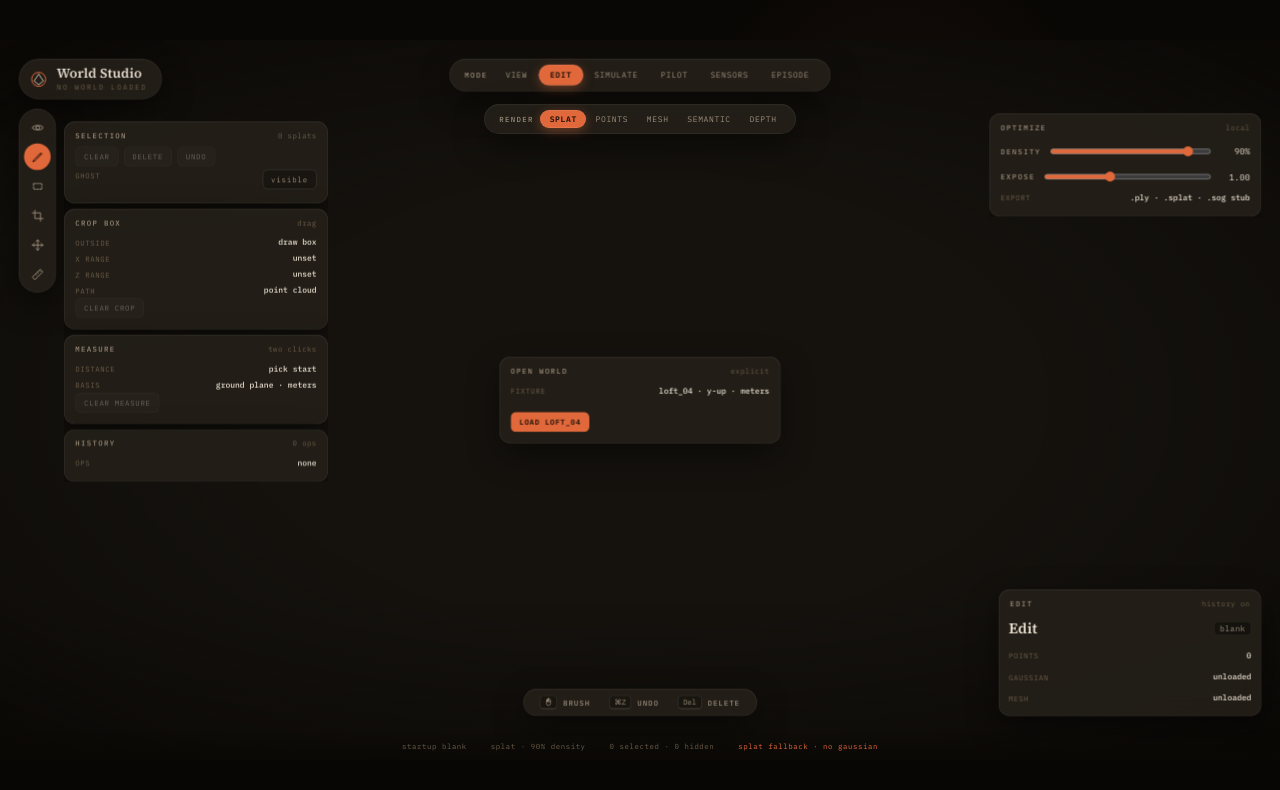
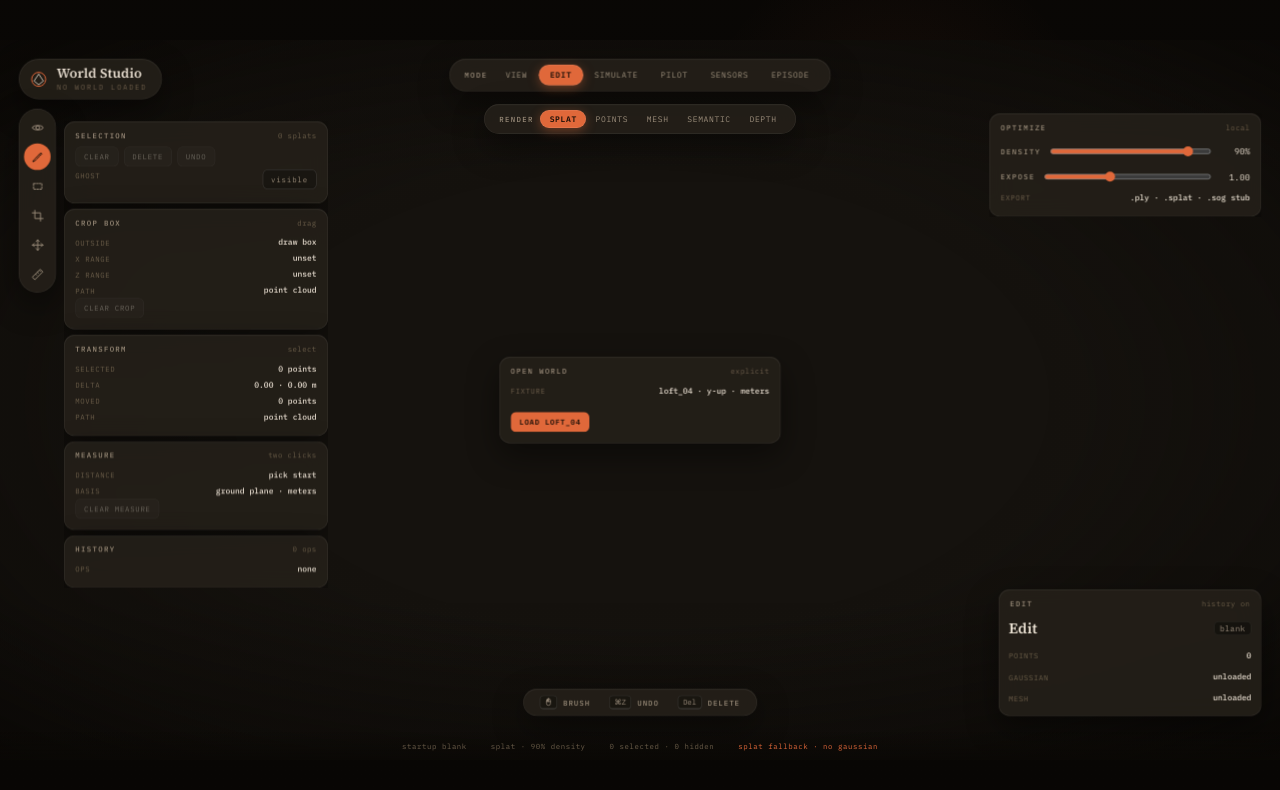
Before and after one commit to sandeep-devarapalli/world-studio, a React (Vite) app in the folder apps/web/: page / in a window 1280 px wide. Both pictures are taken after a click on the button "EDIT". Shown: the top 790 px of the page. Built offline with nearby package versions, Linux system fonts and the light colour scheme.

Commit message:
Add Edit transform tool (#57)

```diff
--- a/apps/web/src/App.tsx
+++ b/apps/web/src/App.tsx
@@ -23,6 +23,7 @@ import type {
   LocalWorldPackagePayload,
   EpisodeBundleAsset,
   PhysicsDiagnostics,
+  PointTransform,
   RendererDiagnostics,
   RenderAdapter,
   RenderMode,
@@ -198,7 +199,29 @@ interface CropHistoryItem {
   nextCrop: CropRegion | null;
 }
 
-type HistoryItem = SelectionHistoryItem | CropHistoryItem;
+interface TransformHistoryItem {
+  id: string;
+  type: "transform";
+  count: number;
+  indices: number[];
+  delta: PointTransform;
+  previousTransforms: Map<number, PointTransform>;
+}
+
+type HistoryItem = SelectionHistoryItem | CropHistoryItem | TransformHistoryItem;
+
+interface TransformDraft {
+  dx: number;
+  dz: number;
+  count: number;
+  stage: { x: number; y: number };
+}
+
+interface TransformDrag {
+  startWorld: [number, number, number];
+  indices: number[];
+  baseTransforms: Map<number, PointTransform>;
+}
 
 const initialCamera: CameraState = {
   yaw: 0.62,
@@ -329,10 +352,23 @@ function pointInsideCrop(point: PointRecord, bounds: CropBounds): boolean {
   return point.x >= bounds.minX && point.x <= bounds.maxX && point.z >= bounds.minZ && point.z <= bounds.maxZ;
 }
 
+function addPointTransform(base: PointTransform | undefined, delta: PointTransform): PointTransform {
+  return {
+    dx: (base?.dx ?? 0) + delta.dx,
+    dy: (base?.dy ?? 0) + delta.dy,
+    dz: (base?.dz ?? 0) + delta.dz
+  };
+}
+
+function isZeroTransform(transform: PointTransform): boolean {
+  return Math.hypot(transform.dx, transform.dy, transform.dz) < 0.0001;
+}
+
 export function App() {
   const canvasRef = useRef<HTMLCanvasElement | null>(null);
-  const interactionRef = useRef<{ kind: "orbit" | "brush" | "rect" | "crop"; x: number; y: number } | null>(null);
+  const interactionRef = useRef<{ kind: "orbit" | "brush" | "rect" | "crop" | "move"; x: number; y: number } | null>(null);
   const brushStrokeRef = useRef<Set<number>>(new Set());
+  const transformDragRef = useRef<TransformDrag | null>(null);
   const simulationRef = useRef<RapierSimulation | null>(null);
   const simulationTokenRef = useRef(0);
   const propSeqRef = useRef(defaultProps.length);
@@ -363,6 +399,9 @@ export function App() {
   const [history, setHistory] = useState<HistoryItem[]>([]);
   const [cropRegion, setCropRegion] = useState<CropRegion | null>(null);
   const [cropDraft, setCropDraft] = useState<StageRect | null>(null);
+  const [pointTransforms, setPointTransforms] = useState<Map<number, PointTransform>>(new Map());
+  const [transformDraft, setTransformDraft] = useState<TransformDraft | null>(null);
+  const [lastTransformDelta, setLastTransformDelta] = useState<TransformDraft | null>(null);
   const [measurePoints, setMeasurePoints] = useState<MeasurePoint[]>([]);
   const [agent, setAgent] = useState<AgentState>(defaultSpawn);
   const [spawn, setSpawn] = useState<AgentState>(defaultSpawn);
@@ -488,9 +527,10 @@ export function App() {
       debugCollision,
       agentBodyRadius: bodyPreset?.radius,
       grid: true,
-      cropBounds: cropRegion?.bounds
+      cropBounds: cropRegion?.bounds,
+      pointTransforms
     }),
-    [accent, agent, bodyPreset?.radius, camera, cropRegion, debugCollision, deleted, density, exposure, isolatedClass, mode, renderMode, replayAgent, selected, selectedSensorId, sensors, showDeleted, spawn, trajectory]
+    [accent, agent, bodyPreset?.radius, camera, cropRegion, debugCollision, deleted, density, exposure, isolatedClass, mode, pointTransforms, renderMode, replayAgent, selected, selectedSensorId, sensors, showDeleted, spawn, trajectory]
   );
   const activePackageInsight = useMemo(
     () => (selectedInsightId ? packageInsights.find((insight) => insight.id === selectedInsightId) ?? null : null),
@@ -601,6 +641,10 @@ export function App() {
     setHistory([]);
     setCropRegion(null);
     setCropDraft(null);
+    setPointTransforms(new Map());
+    setTransformDraft(null);
+    setLastTransformDelta(null);
+    transformDragRef.current = null;
     setMeasurePoints([]);
     setStepCount(0);
     setLastAction("idle");
@@ -867,6 +911,45 @@ export function App() {
     [countPointsOutsideCrop, cropRegion, options, renderer, toStage]
   );
 
+  const applyTransformDelta = useCallback((drag: TransformDrag, delta: PointTransform) => {
+    setPointTransforms((current) => {
+      const next = new Map(current);
+      for (const index of drag.indices) {
+        const moved = addPointTransform(drag.baseTransforms.get(index), delta);
+        if (isZeroTransform(moved)) next.delete(index);
+        else next.set(index, moved);
+      }
+      return next;
+    });
+  }, []);
+
+  const restoreTransformBase = useCallback((drag: TransformDrag) => {
+    setPointTransforms((current) => {
+      const next = new Map(current);
+      for (const index of drag.indices) {
+        const base = drag.baseTransforms.get(index);
+        if (base && !isZeroTransform(base)) next.set(index, base);
+        else next.delete(index);
+      }
+      return next;
+    });
+  }, []);
+
+  const updateTransformDrag = useCallback(
+    (event: React.PointerEvent<HTMLCanvasElement>) => {
+      const drag = transformDragRef.current;
+      const canvas = canvasRef.current;
+      if (!drag || !canvas || !renderer?.projectToGround) return null;
+      const current = renderer.projectToGround(canvas, options, event.clientX, event.clientY);
+      if (!current) return null;
+      const delta: PointTransform = { dx: current[0] - drag.startWorld[0], dy: 0, dz: current[2] - drag.startWorld[2] };
+      applyTransformDelta(drag, delta);
+      setTransformDraft({ dx: delta.dx, dz: delta.dz, count: drag.indices.length, stage: toStage(event.clientX, event.clientY) });
+      return delta;
+    },
+    [applyTransformDelta, options, renderer, toStage]
+  );
+
   const deleteSelected = useCallback(() => {
     if (!selected.size) return;
     const indices = [...selected];
@@ -887,6 +970,18 @@ export function App() {
       if (last.type === "crop") {
         setCropRegion(last.previousCrop);
         setCropDraft(null);
+      } else if (last.type === "transform") {
+        setPointTransforms((transformSet) => {
+          const next = new Map(transformSet);
+          for (const index of last.indices) {
+            const previous = last.previousTransforms.get(index);
+            if (previous && !isZeroTransform(previous)) next.set(index, previous);
+            else next.delete(index);
+          }
+          return next;
+        });
+        setTransformDraft(null);
+        setLastTransformDelta(null);
       } else if (last.type === "delete") {
         setDeleted((deletedSet) => {
           const next = new Set(deletedSet);
@@ -1342,6 +1437,40 @@ export function App() {
       interactionRef.current = { kind: "crop", x: event.clientX, y: event.clientY };
       const start = toStage(event.clientX, event.clientY);
       setCropDraft({ x0: start.x, y0: start.y, x1: start.x, y1: start.y });
+    } else if (mode === "edit" && renderer && tool === "move") {
+      const canvas = canvasRef.current;
+      if (!selected.size) {
+        interactionRef.current = null;
+        setLastAction("transform needs selection");
+        return;
+      }
+      if (!canvas || !renderer.projectToGround) {
+        interactionRef.current = null;
+        setLastAction("transform unavailable");
+        return;
+      }
+      const startWorld = renderer.projectToGround(canvas, options, event.clientX, event.clientY);
+      if (!startWorld) {
+        interactionRef.current = null;
+        setLastAction("transform missed ground");
+        return;
+      }
+      const indices = [...selected].filter((index) => !deleted.has(index));
+      if (!indices.length) {
+        interactionRef.current = null;
+        setLastAction("transform needs visible selection");
+        return;
+      }
+      transformDragRef.current = {
+        startWorld,
+        indices,
+        baseTransforms: new Map(indices.flatMap((index) => {
+          const transform = pointTransforms.get(index);
+          return transform ? [[index, transform] as const] : [];
+        }))
+      };
+      interactionRef.current = { kind: "move", x: event.clientX, y: event.clientY };
+      setTransformDraft({ dx: 0, dz: 0, count: indices.length, stage: toStage(event.clientX, event.clientY) });
     } else if (mode === "edit" && renderer && tool === "ruler") {
       interactionRef.current = null;
       measureAt(event);
@@ -1368,6 +1497,10 @@ export function App() {
     if (interaction.kind === "crop") {
       const point = toStage(event.clientX, event.clientY);
       setCropDraft((current) => (current ? { ...current, x1: point.x, y1: point.y } : current));
+      return;
+    }
+    if (interaction.kind === "move") {
+      updateTransformDrag(event);
       return;
     }
     const dx = event.clientX - interaction.x;
@@ -1408,6 +1541,29 @@ export function App() {
       applyCropFromDrag(interaction.x, interaction.y, event.clientX, event.clientY);
       setCropDraft(null);
     }
+    if (interaction?.kind === "move") {
+      const drag = transformDragRef.current;
+      const delta = updateTransformDrag(event);
+      if (drag && delta && Math.hypot(delta.dx, delta.dz) >= 0.01) {
+        const entry: HistoryItem = {
+          id: crypto.randomUUID(),
+          type: "transform",
+          count: drag.indices.length,
+          indices: drag.indices,
+          delta,
+          previousTransforms: new Map(drag.baseTransforms)
+        };
+        setHistory((current) => [entry, ...current].slice(0, 10));
+        setLastTransformDelta({ dx: delta.dx, dz: delta.dz, count: drag.indices.length, stage: toStage(event.clientX, event.clientY) });
+        setLastAction(`transform ${drag.indices.length} moved`);
+      } else if (drag) {
+        restoreTransformBase(drag);
+        setLastTransformDelta(null);
+        setLastAction("transform too small");
+      }
+      transformDragRef.current = null;
+      setTransformDraft(null);
+    }
     interactionRef.current = null;
     brushStrokeRef.current = new Set();
   };
@@ -1450,7 +1606,7 @@ export function App() {
           <canvas
             ref={canvasRef}
             className={`ws-canvas ${mode === "simulate" ? "dual-right" : ""} ${
-              mode === "edit" && (tool === "brush" || tool === "rect" || tool === "crop" || tool === "ruler") ? "edit-tool" : ""
+              mode === "edit" && (tool === "brush" || tool === "rect" || tool === "crop" || tool === "move" || tool === "ruler") ? "edit-tool" : ""
             }`.trim()}
             data-testid="world-canvas"
             onPointerDown={onPointerDown}
@@ -1481,6 +1637,11 @@ export function App() {
             <div className="ws-crop-overlay">
               {cropRegion ? <div className="ws-crop-rect active" data-testid="crop-overlay" style={stageRectStyle(cropRegion.stage)} /> : null}
               {cropDraft ? <div className="ws-crop-rect draft" data-testid="crop-draft" style={stageRectStyle(cropDraft)} /> : null}
+            </div>
+          ) : null}
+          {mode === "edit" && transformDraft ? (
+            <div className="ws-transform-label" data-testid="transform-delta" style={{ left: transformDraft.stage.x, top: transformDraft.stage.y }}>
+              dx {transformDraft.dx.toFixed(2)} · dz {transformDraft.dz.toFixed(2)} m
             </div>
           ) : null}
           {mode === "edit" && measurePoints.length ? (
@@ -2088,6 +2249,7 @@ export function App() {
 
   function renderLeftPanel() {
     if (mode === "edit") {
+      const transformReadout = transformDraft ?? lastTransformDelta;
       return (
         <div className="ws-row-stack">
           <WSPanel title="Selection" meta={`${selected.size} splats`}>
@@ -2130,6 +2292,24 @@ export function App() {
               <WSButton disabled={!cropRegion} onClick={clearCrop}>
                 Clear Crop
               </WSButton>
+            </div>
+          </WSPanel>
+          <WSPanel title="Transform" meta={selected.size ? "ground delta" : "select"} data-testid="transform-panel">
+            <div className="ws-kv" data-testid="transform-readout">
+              <span>selected</span>
+              <b>{selected.size} points</b>
+            </div>
+            <div className="ws-kv" data-testid="transform-delta-readout">
+              <span>delta</span>
+              <b>{transformReadout ? `${transformReadout.dx.toFixed(2)} · ${transformReadout.dz.toFixed(2)} m` : "0.00 · 0.00 m"}</b>
+            </div>
+            <div className="ws-kv" data-testid="transform-moved-readout">
+              <span>moved</span>
+              <b>{pointTransforms.size} points</b>
+            </div>
+            <div className="ws-kv">
+              <span>path</span>
+              <b>point cloud</b>
             </div>
           </WSPanel>
           <WSPanel title="Measure" meta={measurementDistance === null ? "two clicks" : "ground plane"} data-testid="measure-panel">
--- a/packages/renderer/src/index.ts
+++ b/packages/renderer/src/index.ts
@@ -133,7 +133,8 @@ export class ThreeWorldRenderer implements RenderAdapter {
     for (let index = 0; index < this.points.length; index++) {
       const point = this.points[index];
       if (!point || options.deleted.has(index)) continue;
-      const projected = new THREE.Vector3(point.x, point.y, point.z).project(this.camera);
+      const [px, py, pz] = this.pointPosition(point, index, options);
+      const projected = new THREE.Vector3(px, py, pz).project(this.camera);
       const dx = projected.x - sx;
       const dy = projected.y - sy;
       if (projected.z <= 1 && dx * dx + dy * dy <= r2) out.push(index);
@@ -161,7 +162,8 @@ export class ThreeWorldRenderer implements RenderAdapter {
     for (let index = 0; index < this.points.length; index++) {
       const point = this.points[index];
       if (!point || options.deleted.has(index)) continue;
-      const projected = new THREE.Vector3(point.x, point.y, point.z).project(this.camera);
+      const [px, py, pz] = this.pointPosition(point, index, options);
+      const projected = new THREE.Vector3(px, py, pz).project(this.camera);
       if (projected.z <= 1 && projected.x >= sx0 && projected.x <= sx1 && projected.y >= sy0 && projected.y <= sy1) {
         out.push(index);
       }
@@ -337,10 +339,11 @@ export class ThreeWorldRenderer implements RenderAdapter {
       const deleted = options.deleted.has(index);
       const densitySkipped = index % stride !== 0 && !options.selected.has(index);
       const cropBounds = options.cropBounds;
+      const [px, py, pz] = point ? this.pointPosition(point, index, options) : [hiddenPoint, hiddenPoint, hiddenPoint];
       const cropHidden =
         cropBounds !== undefined &&
         point !== undefined &&
-        (point.x < cropBounds.minX || point.x > cropBounds.maxX || point.z < cropBounds.minZ || point.z > cropBounds.maxZ);
+        (px < cropBounds.minX || px > cropBounds.maxX || pz < cropBounds.minZ || pz > cropBounds.maxZ);
       if (!point || densitySkipped || cropHidden || (deleted && !options.showDeleted)) {
         this.pointPositions[offset] = hiddenPoint;
         this.pointPositions[offset + 1] = hiddenPoint;
@@ -351,9 +354,9 @@ export class ThreeWorldRenderer implements RenderAdapter {
         continue;
       }
 
-      this.pointPositions[offset] = point.x;
-      this.pointPositions[offset + 1] = point.y;
-      this.pointPositions[offset + 2] = point.z;
+      this.pointPositions[offset] = px;
+      this.pointPositions[offset + 1] = py;
+      this.pointPositions[offset + 2] = pz;
 
       const color = this.colorForPoint(point, index, options, maxDistance);
       this.pointColors[offset] = color.r;
@@ -367,6 +370,11 @@ export class ThreeWorldRenderer implements RenderAdapter {
     positions.needsUpdate = true;
     colors.needsUpdate = true;
     geometry.computeBoundingSphere();
+  }
+
+  private pointPosition(point: PointRecord, index: number, options: RenderOptions): [number, number, number] {
+    const transform = options.pointTransforms?.get(index);
+    return [point.x + (transform?.dx ?? 0), point.y + (transform?.dy ?? 0), point.z + (transform?.dz ?? 0)];
   }
 
   private colorForPoint(point: PointRecord, index: number, options: RenderOptions, maxDistance: number): THREE.Color {
```
Also changed, not shown: apps/web/src/styles.css (+15 -0 lines), packages/world-core/src/index.ts (+7 -0 lines), 1 other file (tests, documents, lock files or other folders).
